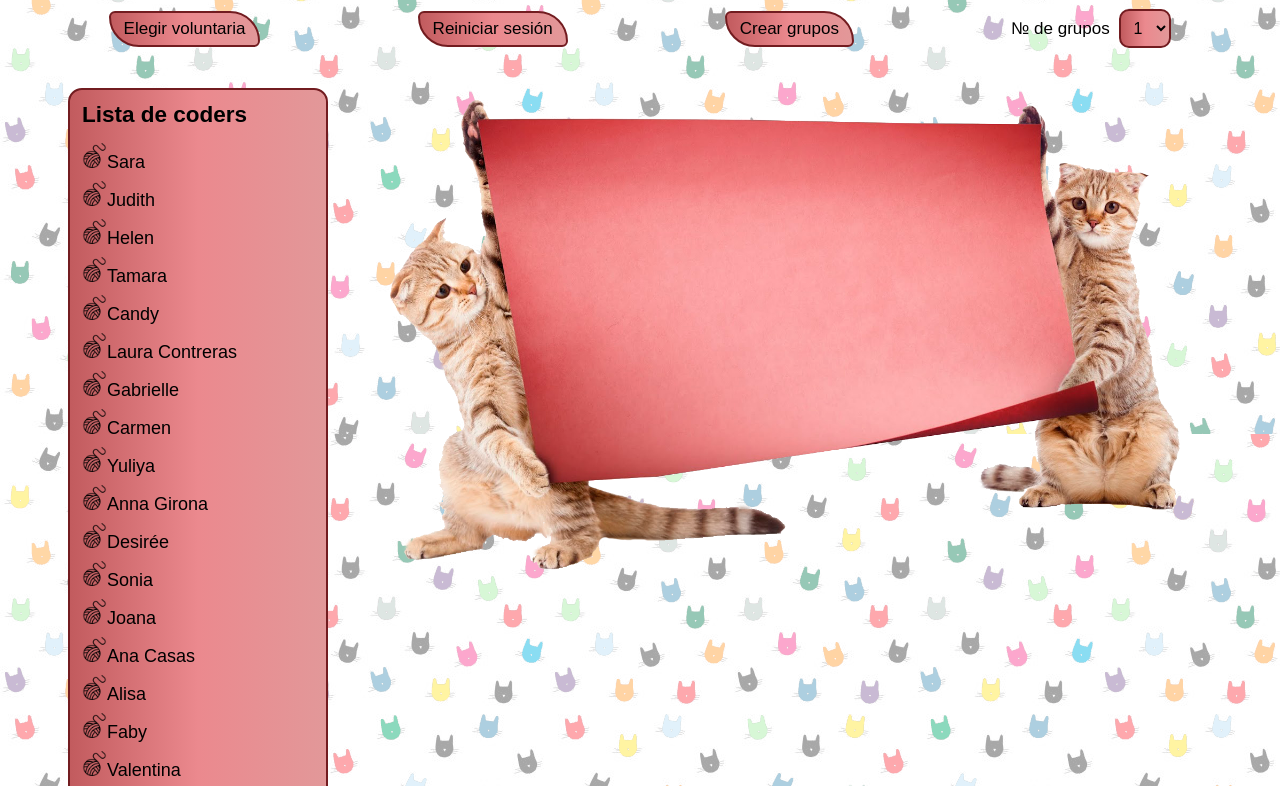
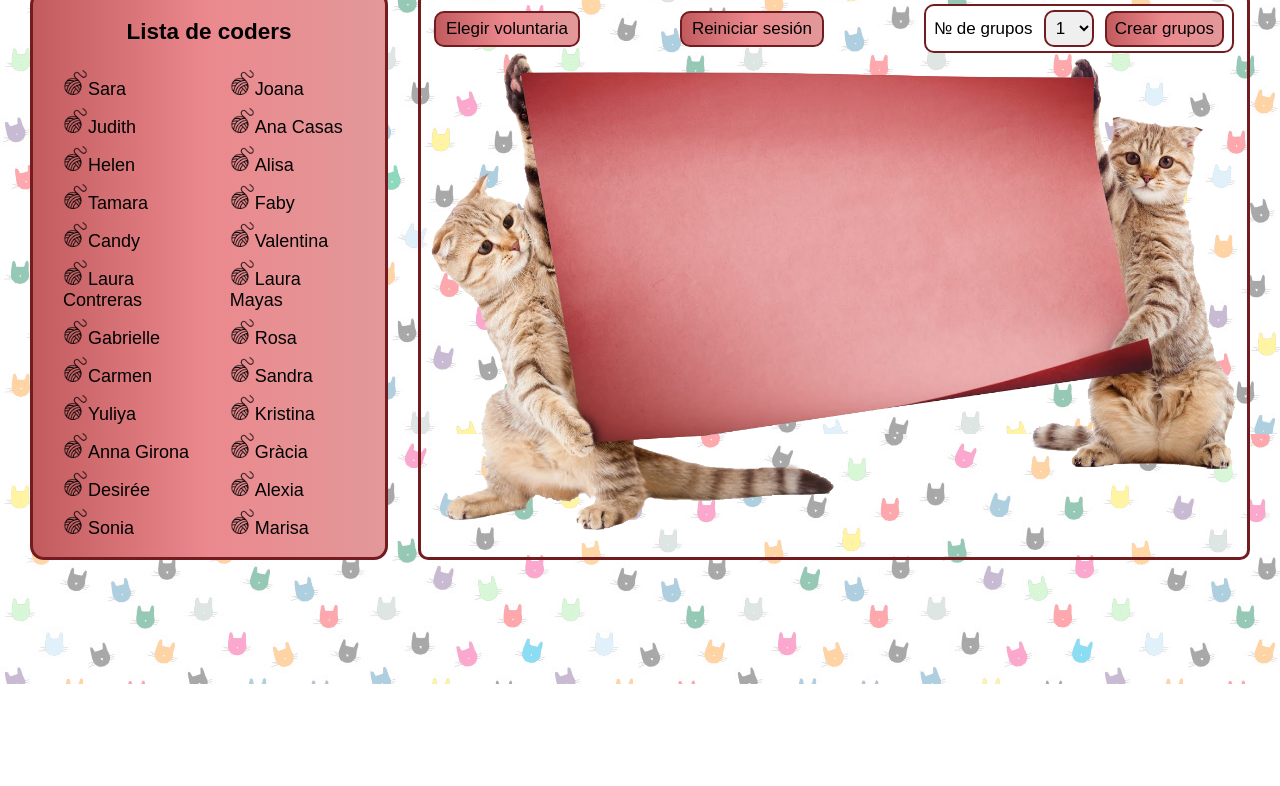
Before and after one commit to joanalr1968/wheel-of-doom, a plain HTML site: page index.html in a window 1280 px wide. Shown: the part 116-902 px from the top of the page. After the commit the page ends 800 px from the top, so only its background shows below. Drawn offline with nearby package versions, Linux system fonts and the light colour scheme; a web font is replaced by a local one.

Commit message:
cambio de estructura de la página,Lista de coders dos columnas

```diff
--- a/index.html
+++ b/index.html
@@ -1,5 +1,5 @@
 <!DOCTYPE html>
-<html lang="en">
+<html lang="es">
 
 <head>
 	<meta charset="UTF-8">
@@ -8,7 +8,6 @@
 	<link rel="preconnect" href="https://fonts.googleapis.com">
 	<link rel="preconnect" href="https://fonts.gstatic.com" crossorigin>
 	<link href="https://fonts.googleapis.com/css2?family=Rubik+Beastly&display=swap" rel="stylesheet">
-
 	<title>Cheeky Cats</title>
 	<link rel="shortcut icon" href="/img/mascara-de-gato.ico">
 	<link rel="stylesheet" href="style.css">
@@ -18,16 +17,60 @@
 </head>
 
 <body>
+
+	<!------------------------------HEADER-------------------------------------->
 	<header>
 		<h1>
 			cheeky cats
 		</h1>
 	</header>
+
+	<!-------------------------------MAIN--------------------------------------->
 	<main class="container">
+		<!---------------------------CONTENT------------------------------------>
+		<div class="content">
+			<!------------------------LISTA--(CONTENT)---------------------------->
+
+			<div class="list-content">
+				<h2 class="list-title">Lista de coders</h2>
+				<div class="lists">
+					<ul class="list one">
+						<li class="coder"><img class="ovillo" src="/img/juguete-de-gato.ico">Sara</li>
+						<li class="coder"><img class="ovillo" src="/img/juguete-de-gato.ico">Judith</li>
+						<li class="coder"><img class="ovillo" src="/img/juguete-de-gato.ico">Helen</li>
+						<li class="coder"><img class="ovillo" src="/img/juguete-de-gato.ico">Tamara</li>
+						<li class="coder"><img class="ovillo" src="/img/juguete-de-gato.ico">Candy</li>
+						<li class="coder"><img class="ovillo" src="/img/juguete-de-gato.ico">Laura Contreras</li>
+						<li class="coder"><img class="ovillo" src="/img/juguete-de-gato.ico">Gabrielle</li>
+						<li class="coder"><img class="ovillo" src="/img/juguete-de-gato.ico">Carmen</li>
+						<li class="coder"><img class="ovillo" src="/img/juguete-de-gato.ico">Yuliya</li>
+						<li class="coder"><img class="ovillo" src="/img/juguete-de-gato.ico">Anna Girona</li>
+						<li class="coder"><img class="ovillo" src="/img/juguete-de-gato.ico">Desirée</li>
+						<li class="coder"><img class="ovillo" src="/img/juguete-de-gato.ico">Sonia</li>
+					</ul>
+					<ul class="list two">
+						<li class="coder"><img class="ovillo" src="/img/juguete-de-gato.ico">Joana</li>
+						<li class="coder"><img class="ovillo" src="/img/juguete-de-gato.ico">Ana Casas</li>
+						<li class="coder"><img class="ovillo" src="/img/juguete-de-gato.ico">Alisa</li>
+						<li class="coder"><img class="ovillo" src="/img/juguete-de-gato.ico">Faby</li>
+						<li class="coder"><img class="ovillo" src="/img/juguete-de-gato.ico">Valentina</li>
+						<li class="coder"><img class="ovillo" src="/img/juguete-de-gato.ico">Laura Mayas</li>
+						<li class="coder"><img class="ovillo" src="/img/juguete-de-gato.ico">Rosa</li>
+						<li class="coder"><img class="ovillo" src="/img/juguete-de-gato.ico">Sandra</li>
+						<li class="coder"><img class="ovillo" src="/img/juguete-de-gato.ico">Kristina</li>
+						<li class="coder"><img class="ovillo" src="/img/juguete-de-gato.ico">Gràcia</li>
+						<li class="coder"><img class="ovillo" src="/img/juguete-de-gato.ico">Alexia</li>
+						<li class="coder"><img class="ovillo" src="/img/juguete-de-gato.ico">Marisa</li>
+					</ul>
+				</div>
+
+			</div>
+			<!----------------------- BUTTONS (CONTENT) -------------------------->
+
+			<div class="buttons-image-container">
 				<div class="buttons">
 					<button class="btn">Elegir voluntaria</button>
 					<button class="btn">Reiniciar sesión</button>
-			<button class="btn">Crear grupos</button>
 					<form class="form" action="#">
 						<label class="number-of-groups" for="select">№ de grupos</label>
 						<select class="select" name="select">
@@ -44,49 +87,20 @@
 							<option value="11">11</option>
 							<option value="12">12</option>
 						</select>
-
+						<button class="btn grupos">Crear grupos</button>
+					</form>
 				</div>
-		<div class="content">
-			<div class="list-content">
-				<h2 class="list-title">
-					Lista de coders
-				</h2>
-				<ul class="list">
-					<li class="coder"><img class="ovillo" src="/img/juguete-de-gato.ico">Sara</li>
-					<li class="coder"><img class="ovillo" src="/img/juguete-de-gato.ico">Judith</li>
-					<li class="coder"><img class="ovillo" src="/img/juguete-de-gato.ico">Helen</li>
-					<li class="coder"><img class="ovillo" src="/img/juguete-de-gato.ico">Tamara</li>
-					<li class="coder"><img class="ovillo" src="/img/juguete-de-gato.ico">Candy</li>
-					<li class="coder"><img class="ovillo" src="/img/juguete-de-gato.ico">Laura Contreras</li>
-					<li class="coder"><img class="ovillo" src="/img/juguete-de-gato.ico">Gabrielle</li>
-					<li class="coder"><img class="ovillo" src="/img/juguete-de-gato.ico">Carmen</li>
-					<li class="coder"><img class="ovillo" src="/img/juguete-de-gato.ico">Yuliya</li>
-					<li class="coder"><img class="ovillo" src="/img/juguete-de-gato.ico">Anna Girona</li>
-					<li class="coder"><img class="ovillo" src="/img/juguete-de-gato.ico">Desirée</li>
-					<li class="coder"><img class="ovillo" src="/img/juguete-de-gato.ico">Sonia</li>
-					<li class="coder"><img class="ovillo" src="/img/juguete-de-gato.ico">Joana</li>
-					<li class="coder"><img class="ovillo" src="/img/juguete-de-gato.ico">Ana Casas</li>
-					<li class="coder"><img class="ovillo" src="/img/juguete-de-gato.ico">Alisa</li>
-					<li class="coder"><img class="ovillo" src="/img/juguete-de-gato.ico">Faby</li>
-					<li class="coder"><img class="ovillo" src="/img/juguete-de-gato.ico">Valentina</li>
-					<li class="coder"><img class="ovillo" src="/img/juguete-de-gato.ico">Laura Mayas</li>
-					<li class="coder"><img class="ovillo" src="/img/juguete-de-gato.ico">Rosa</li>
-					<li class="coder"><img class="ovillo" src="/img/juguete-de-gato.ico">Sandra</li>
-					<li class="coder"><img class="ovillo" src="/img/juguete-de-gato.ico">Kristina</li>
-					<li class="coder"><img class="ovillo" src="/img/juguete-de-gato.ico">Gràcia</li>
-					<li class="coder"><img class="ovillo" src="/img/juguete-de-gato.ico">Alexia</li>
-					<li class="coder"><img class="ovillo" src="/img/juguete-de-gato.ico">Marisa</li>
-				</ul>
-			</div>
+				<!---------------------- IMAGE (CONTENT) -------------------------->
 
 				<div class="image">
-				<img src="/img/cats-noche.png" alt="gatos con pizarra">
+					<img src="/img/cats-noche2.png" alt="gatos con pizarra">
 				</div>
 			</div>
-		<div class="answer">
 		</div>
+		<!---------------------FINAL DE CONTENT--------------------------------->
 
-		<div></div>
+		<!----------------------- ANSWER (PARA JS) ----------------------------------->
+		<div class="answer"></div>
 
 	</main>
 
--- a/style.css
+++ b/style.css
@@ -4,11 +4,12 @@
 	padding: 0;
 	box-sizing: border-box; /*https://developer.mozilla.org/es/docs/Web/CSS/box-sizing*/
 }
+
 body {
 	background-color: #fff;
 	font-family: Arial, Helvetica, sans-serif;
 	font-size: 15px;
-	margin: 30px;
+	margin: 13px 30px 10px;
 	background-image: url(/img/Fondo-gato.colores.png);
 }
 
@@ -16,77 +17,89 @@ h1 {
 	text-align: center;
 	text-transform: uppercase;
 	font-family: "Rubik Beastly", cursive;
-	font-size: 60px;
+	font-size: 55px;
 	font-weight: 400;
 	color: #c25b5e;
-	text-shadow: 1px 0 1px #000,
-0 1px 1px #000,
--1px 0 1px #000,
-0 -1px 1px #000;
-
-
-}
-
-
-
-
-
-
-
-.btn {
-	background: linear-gradient(to right, #c25b5e, #eb898e, #e29899);
-	border-radius: 10px 50px;
-	border: 2px solid #721c20;
-
+	text-shadow: 1px 0 1px #000, 0 1px 1px #000, -1px 0 1px #000, 0 -1px 1px #000;
 }
 
 .content {
 	margin-top: 30px;
 	display: flex;
-	justify-content: center;
+	justify-content: space-between;
 	gap: 30px;
+}
+
+.buttons-image-container {
+	/*ALL NEW*/
+	width: 70%; /*tiene ancho de 70% de su contenedor padre que tiene class="container"*/
+	padding: 10px 10px 5px;
+	border-radius: 10px;
+	border: 3px solid #721c20;
 }
 
 .buttons {
 	display: flex;
-	justify-content: space-around;
+	justify-content: center; /*new*/
+	gap: 100px; /*new*/
 	align-items: center;
-	margin: 25px 0;
 }
 
 .buttons button {
-	padding: 6px 13px;
+	padding: 6px 10px;
+	font-size: 17px;
+	background: linear-gradient(to right, #c25b5e, #eb898e, #e29899);
+	border-radius: 10px; /*new*/ /*era:border-radius: 10px 50px;*/
+	border: 2px solid #721c20;
+}
+
+.btn.grupos {
+	padding: 6px 8px; /*new*/
+}
+
+.form label {
 	font-size: 17px;
 }
 
 .form {
-	font-size: 17px;
+	border-radius: 10px; /*new*/
+	border: 2px solid #721c20; /*new*/
+	padding: 4px 8px; /*new*/
+	background-color: #fff; /*new*/
 }
 
 .select {
-	font-size: 16px;
-	padding: 8px 2px 8px 8px;
-	background: linear-gradient(to right, #c25b5e, #eb898e, #e29899);
+	font-size: 17px;
+	padding: 6px 1px 6px 6px;
 	border-radius: 10px;
 	border: 2px solid #721c20;
+	margin-right: 7px;
 }
 
 .number-of-groups {
-	margin-right: 5px;
+	margin-right: 7px;
 }
 
 .list-content {
-	width: 260px; /*tiene ancho de 20% de su contenedor padre que tiene class="content"*/
+	width: 30%; /*tiene ancho de 30% de su contenedor padre que tiene class="container"*/
 	background-color: #eb898e;
 	background: linear-gradient(to right, #c25b5e, #eb898e, #e29899);
 	border-radius: 14px;
-	border: 2px solid #721c20;
-	padding: 12px;
-	margin-top: 10px;
+	border: 3px solid #721c20;
+	padding: 25px 30px 10px;
+	display: flex;
+	flex-direction: column;
+}
+
+.lists {
+	/*ALL NEW*/
+	display: flex;
+	justify-content: space-evenly;
 }
 
 .list-title {
-	margin-bottom: 15px;
+	margin-bottom: 25px;
+	align-self: center; /*new*/
 }
 
 .list {
@@ -94,26 +107,22 @@ h1 {
 	font-size: 18px;
 }
 
+.list.one {
+	/*NEW*/
+	margin-right: 8px;
+}
+
+.list.two {
+	/*NEW*/
+	margin-left: 8px;
+}
+
 .coder {
 	margin-bottom: 8px;
 }
 
-.coder li::before {
-	content: "";
-background: url("../img/juguete-de-gato.ico");
-}
-
-.coder:last-child
-{
-	margin-bottom: 0px;
-}
-.image {
-	width: 70%; /*tiene ancho de 70% de su contenedor padre que tiene class="content"*/
-}
-
 .image img {
-	width: 100%; /*tiene ancho de 100% de su contenedor padre que tiene class="image"*/
-	/*margin: 30px 0;*/
+	width: 100%;
 }
 
 .ovillo {
```
Also changed, not shown: img/cats-noche1.png (added), img/cats-noche2.png (added). Lines whose indentation alone changed are shown as unchanged.
